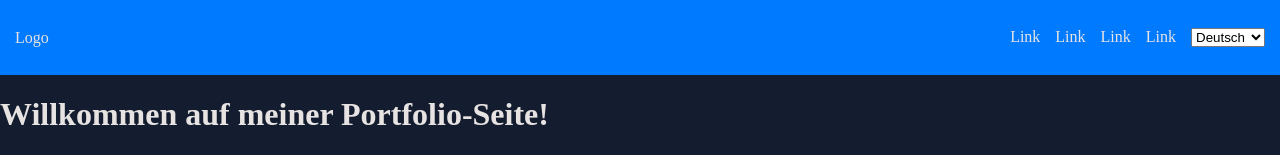
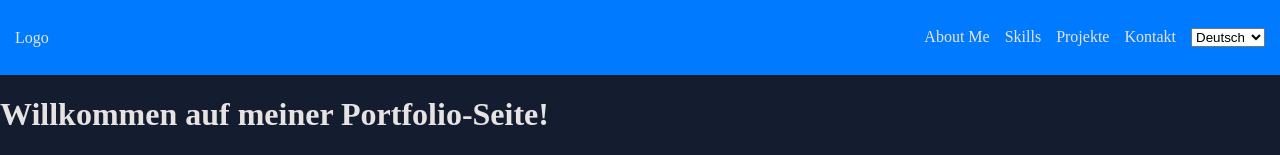
Before and after one commit to KayBeckmann/Portfolio-Vue, a Vue app: page / in a window 1280 px wide. Shown: the top 155 px of the page. Built offline with nearby package versions, Linux system fonts and the light colour scheme.

Commit message:
Change Link-Text

```diff
--- a/src/components/MenuComponent.vue
+++ b/src/components/MenuComponent.vue
@@ -3,16 +3,16 @@
         <div class="left">Logo</div>
         <div>
             <ul>
-                <li>Link</li>
-                <li>Link</li>
-                <li>Link</li>
-                <li>Link</li>
+                <li>About Me</li>
+                <li>Skills</li>
+                <li>Projekte</li>
+                <li>Kontakt</li>
                 <li>
                   <select v-model="selectedLocale" @change="changeLocale">
-    <option value="de">Deutsch</option>
-    <option value="en">English</option>
-    <option value="sv">Svenska</option>
-  </select>
+                    <option value="de">Deutsch</option>
+                    <option value="en">English</option>
+                    <option value="sv">Svenska</option>
+                    </select>
                 </li>
             </ul>
         </div>
@@ -20,7 +20,7 @@
 </template>
 
 <script setup lang="js">
-import { ref, computed } from 'vue';
+import { computed } from 'vue';
 import { useLanguageStore } from '@/stores/language';
 
 const languageStore = useLanguageStore();
```
